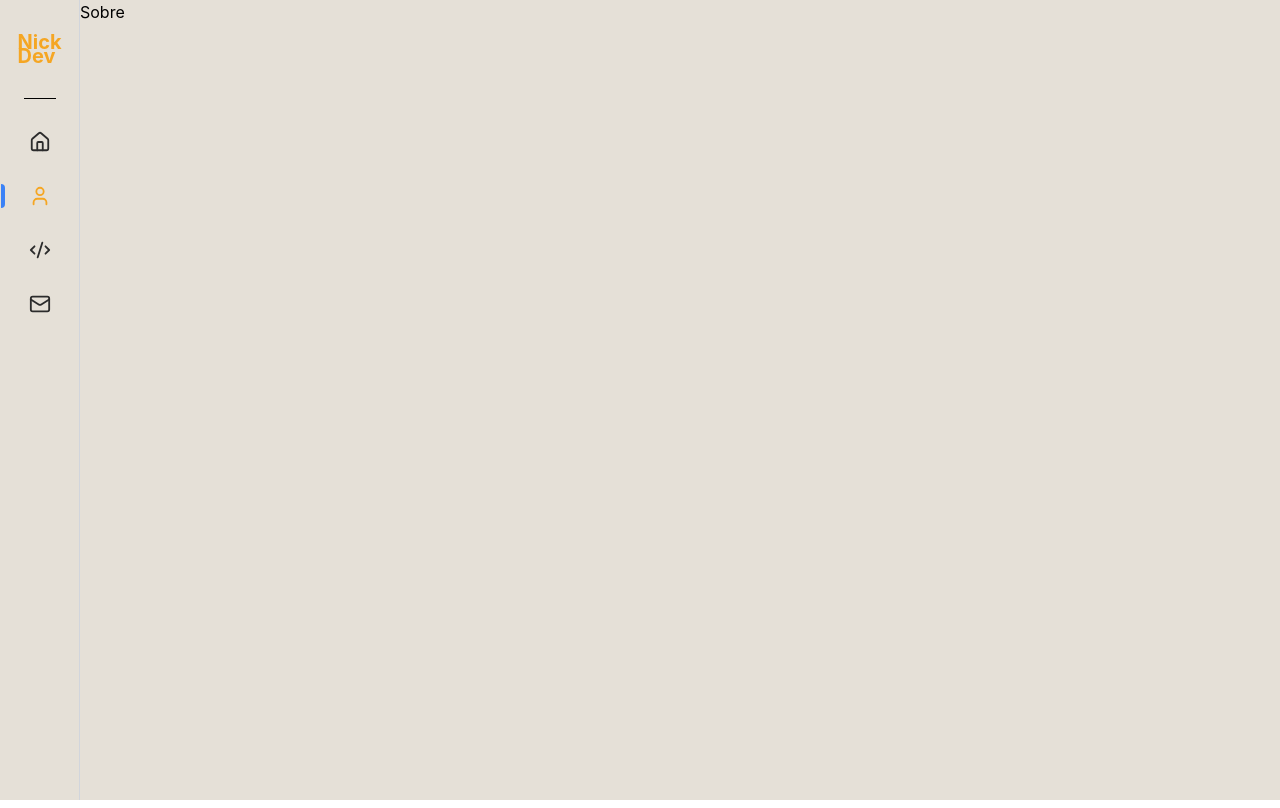
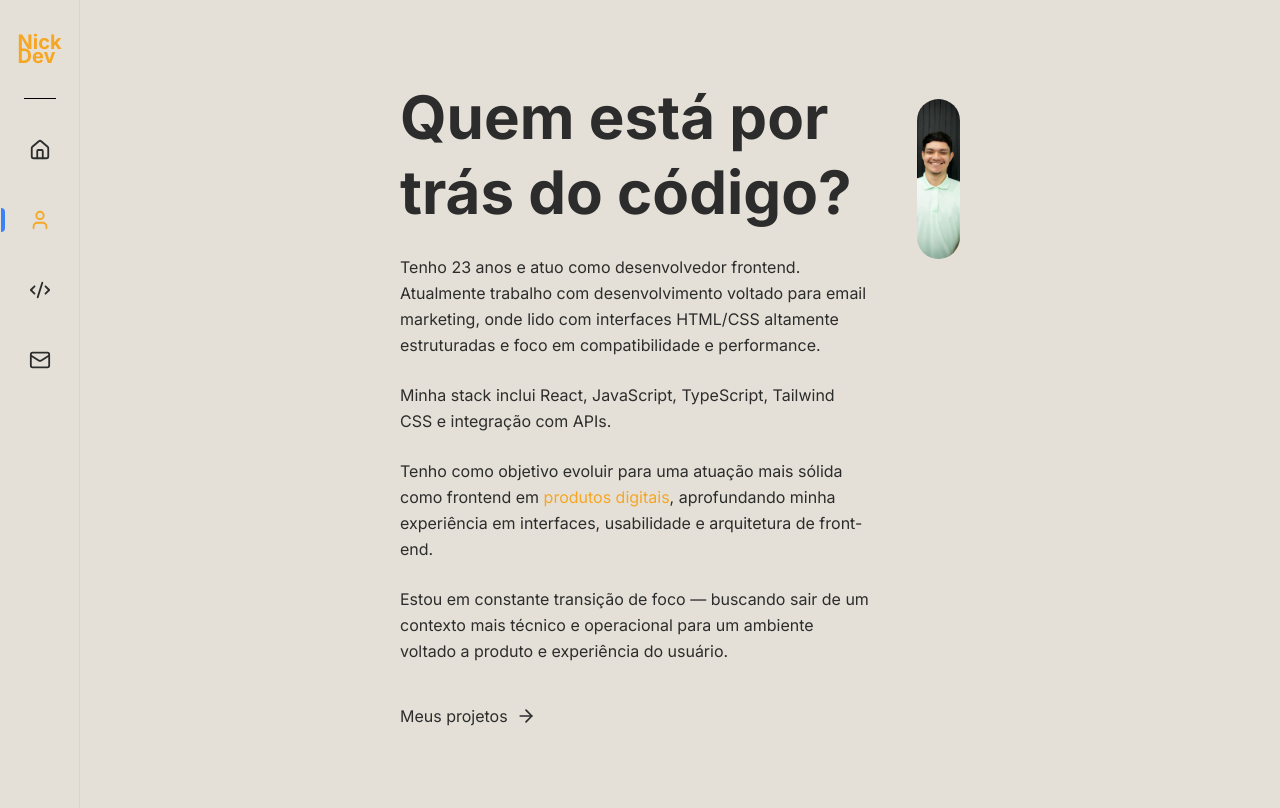
Before and after one commit to nick-campos/nicolasdev, a React (Vite) app: page /about in a window 1280 px wide. Built offline with nearby package versions, Linux system fonts and the light colour scheme.

Commit message:
feat: página 'sobre mim' completa, hover e indicador ativo na sidebar

```diff
--- a/index.html
+++ b/index.html
@@ -5,6 +5,10 @@
     <link rel="icon" type="image/svg+xml" href="/favicon.svg" />
     <meta name="viewport" content="width=device-width, initial-scale=1.0" />
     <title>nicolasdev</title>
+
+    <link rel="preconnect" href="https://fonts.googleapis.com">
+    <link rel="preconnect" href="https://fonts.gstatic.com" crossorigin>
+    <link href="https://fonts.googleapis.com/css2?family=Inter:wght@400;500;600;700;800&display=swap" rel="stylesheet">
   </head>
   <body>
     <div id="root"></div>
--- a/src/components/Sidebar.tsx
+++ b/src/components/Sidebar.tsx
@@ -3,7 +3,7 @@ import { useNavigate, useLocation } from 'react-router-dom'
 
 // Importa os ícones da Lucide React
 import { Home, User, Code2, Mail, Icon } from 'lucide-react'
-import { motion, AnimatePresence } from 'framer-motion'
+import { motion, AnimatePresence, transform } from 'framer-motion'
 
 // Array com os dados de cada item de navegação da sidebar
 // path: rota para onde o item direciona
@@ -26,7 +26,7 @@ export default function Sidebar() {
     return (
         // Sidebar fixa na lateral esquerda, ocupando toda a altura da tela
         <aside className='w-20 min-h-screen flex flex-col items-center py-8 gap-8 border-r border-gray-300'
-            style={{ backgroundColor: 'EDE8E0' }}>
+            style={{ backgroundColor: '#E5E0D7' }}>
 
                 {/*Logo*/}
                 <div
@@ -51,18 +51,18 @@ export default function Sidebar() {
                                 key={path}
                                 onClick={() => navigate(path)}
                                 aria-label={label}
-                                className='relative flex items-center cursor-pointer transition-colors duration-200'
+                                className='relative flex items-center cursor-pointer transition-colors duration-200 hover:bg-gray-200 rounded-lg p-2'
                                 style={{ color: isAtivo ? '#F5A623' : '#2C2C2C' }}
                             >
                                 {/* Barrinha azul animada — desliza para cima ou para baixo
                                     layoutId: o framer-motion usa esse id para animar
                                     a  transição entre posições quando o ícone ativo muda */}
-                                {isAtivo && (
+                                 {isAtivo && (
                                     <motion.span
-                                    layoutId='activeIndicator'
-                                        className='absolute left-[-28px] h-6 w-1 rounded-r-full'
-                                        style={{ backgroundColor: '#3B82F6'}}
-                                        transition={{ type: 'spring', stiffness: 300, damping: 30}}
+                                        layoutId='activeIndicator'
+                                        className='absolute left-[-20px] top-1/2 h-6 w-1 rounded-r-full'
+                                        style={{ backgroundColor: '#3B82F6', transform: 'translateY(-50%)' }}
+                                        transition={{ type: 'spring', stiffness: 300, damping: 30 }}
                                     />
                                 )}
                                 <Icon size={22} />
--- a/src/index.css
+++ b/src/index.css
@@ -1 +1,5 @@
 @import "tailwindcss";
+
+body {
+    font-family: 'Inter', sans-serif;
+}
--- a/src/pages/About.tsx
+++ b/src/pages/About.tsx
@@ -1,3 +1,61 @@
+import { useNavigate } from 'react-router-dom'
+import { ArrowDown } from 'lucide-react'
+import profileImg from '../assets/profile.jpg'
+import { motion } from 'framer-motion';
+
 export default function About() {
-    return <div>Sobre</div>
+    const navigate = useNavigate()
+
+    return (
+        <div className='flex items-center justify-start min-h-screen px-80 py-20'>
+
+            <div className='flex flex-col gap-6 max-w-xl'>
+                <h1 className='text-6xl font-bold leading-tight' style={{ color: '#2C2C2C'}}>
+                    Quem está por<br /> trás do código?
+                </h1>
+
+                <p className='text-base leading-relaxed' style={{ color: '#2C2C2C'}}>
+                    Tenho 23 anos e atuo como desenvolvedor frontend. Atualmente trabalho com
+                    desenvolvimento voltado para email marketing, onde lido com interfaces HTML/CSS
+                    altamente estruturadas e foco em compatibilidade e performance.
+                </p>
+
+                <p className='text-base leading-relaxed' style={{ color: '#2C2C2C'}}>
+                    Minha stack inclui React, JavaScript, TypeScript, Tailwind CSS e integração com APIs.
+                </p>
+
+                <p className='text-base leading-relaxed' style={{ color: '#2C2C2C'}}>
+                    Tenho como objetivo evoluir para uma atuação mais sólida como frontend em{' '}
+                    <span style={{ color: '#F5A623'}}>produtos digitais</span>, aprofundando minha
+                    experiência em interfaces, usabilidade e arquitetura de front-end.
+                </p>
+
+                <p className='text-base leading-relaxed' style={{ color: '#2C2C2C'}}>
+                    Estou em constante transição de foco — buscando sair de um contexto mais técnico
+                    e operacional para um ambiente voltado a produto e experiência do usuário.
+                </p>
+
+                <motion.div
+                    className='flex items-center gap-2 mt-4 cursor-pointer'
+                    onClick={() => navigate('/projects')}
+                    whileHover={{ y: -3}}
+                    transition={{ type: 'spring', stiffness: 300}}
+                >
+                    <span className='text-base' style={{ color: '#2C2C2C' }}>
+                        Meus projetos
+                    </span>
+                    <ArrowDown size={20} style={{ color: '#2C2C2C', transform: 'rotate(-90deg)'}}/>
+                </motion.div>
+            </div>
+
+            {/*Foto pessoal*/}
+                <div className='ml-12 mt-[-450px]'>
+                    <img
+                        src={profileImg}
+                        alt='Nicolas Campos'
+                        className='w-40 h-40 rounded-full object-cover'
+                    ></img>
+                </div>
+        </div>
+    )
 }
--- a/src/pages/Home.tsx
+++ b/src/pages/Home.tsx
@@ -1,5 +1,6 @@
 import { useNavigate } from 'react-router-dom'
 import { ArrowDown } from 'lucide-react'
+import { motion } from 'framer-motion'
 
 export default function Home() {
   const navigate = useNavigate()
@@ -23,14 +24,17 @@ export default function Home() {
       {/* Botão explorar com seta para baixo
             serve como direcionamento visual para o usuário rolar a página
             ou navegar para a próxima seção */}
-      <div className='flex flex-col items-center gap-2 mt-4'>
+      <motion.div className='flex flex-col items-center gap-2 mt-4'
+          style={{ color: '#2C2C2C' }}
+          onClick={() => navigate('/about')}
+          whileHover={{ y: -3 }}
+          transition={{ type: 'spring', stiffness: 300}}
+          >
         <span
           className='text-lg cursor-pointer'
-          style={{ color: '#2C2C2C' }}
-          onClick={() => navigate('/about')}
         >Explorar</span>
         <ArrowDown size={18} style={{ color: '#2C2C2C'}}/>
-      </div>
+      </motion.div>
     </div>
   </div>
   )
```
Also changed, not shown: src/assets/profile.jpg (added).
